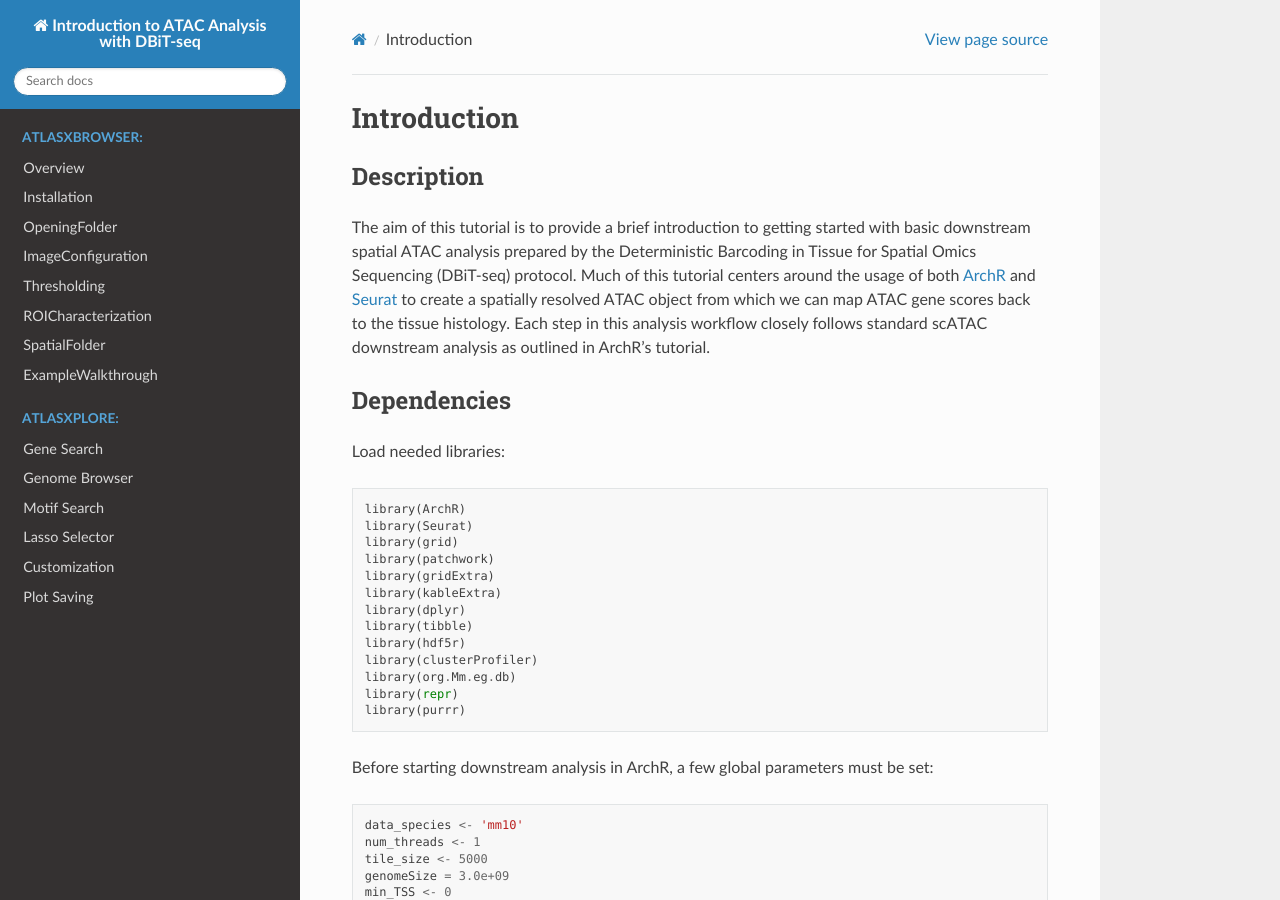
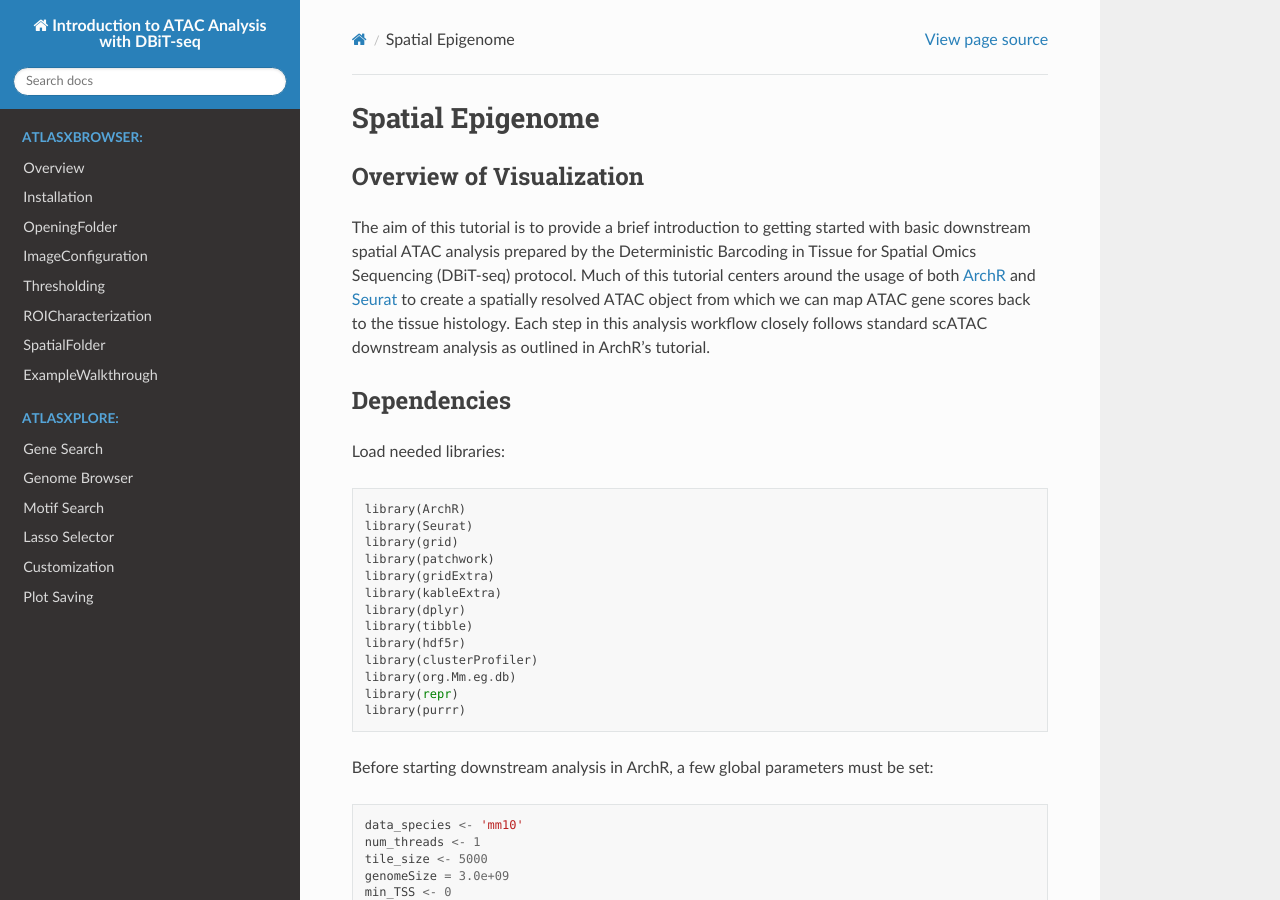
Before and after one commit to atlasxomics/AtlasXpipeline_docs, a Sphinx documentation site: the page built from docs/SpatialEpigenome.rst, in a window 1280 px wide and 900 px high. Built offline with Sphinx 7.4.7 and the Read the Docs theme 2.0.0, drawn with Linux system fonts in a browser that asks for light colours; pages that are not in the unit, such as notebooks, are missing from menus.

Commit message:
Update and rename Introduction.rst to SpatialEpigenome.rst

```diff
--- a/docs/Introduction.rst
+++ b/docs/SpatialEpigenome.rst
@@ -1,8 +1,8 @@
-Introduction
-____________
+Spatial Epigenome
+_________________
 
-Description
------------
+Overview of Visualization
+-------------------------
 The aim of this tutorial is to provide a brief introduction to getting started with basic downstream spatial ATAC analysis
 prepared by the Deterministic Barcoding in Tissue for Spatial Omics Sequencing (DBiT-seq) protocol. Much of
 this tutorial centers around the usage of both `ArchR  <https://www.archrproject.com/bookdown/index.html>`_
```
